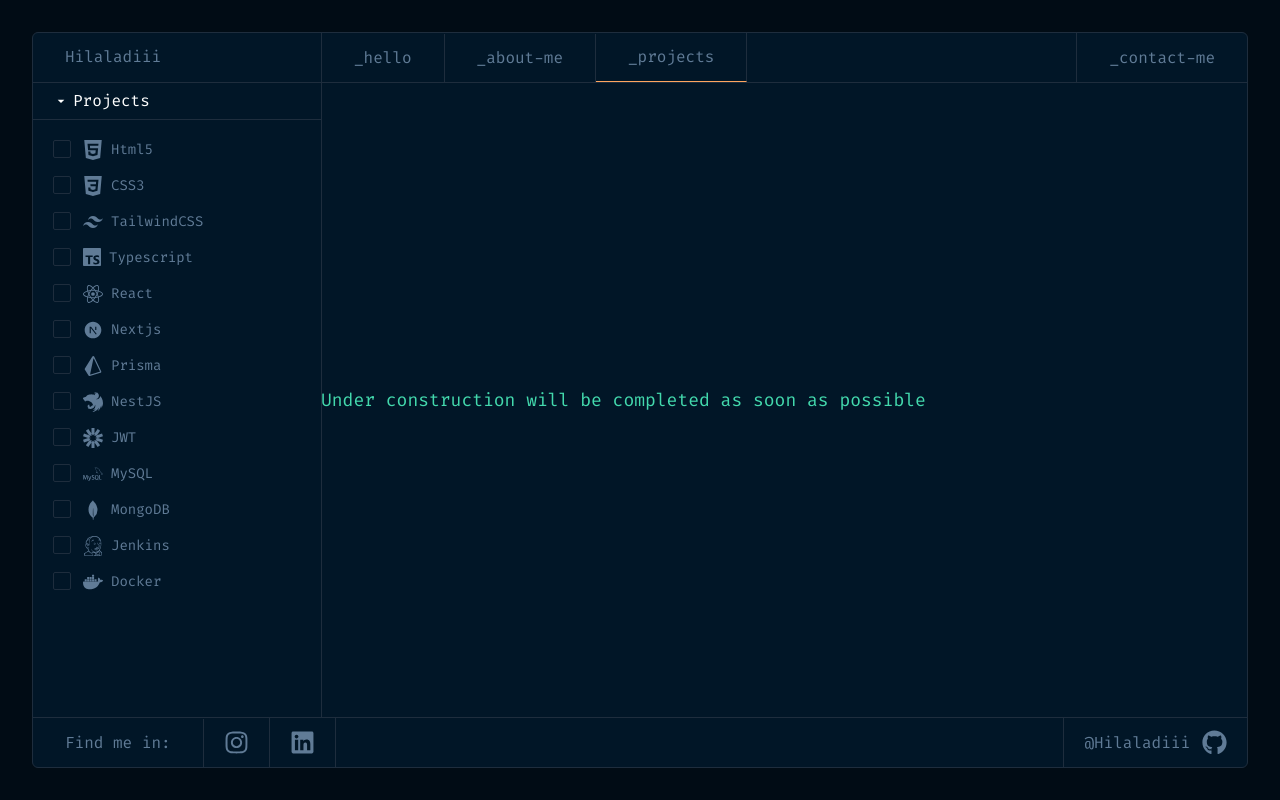
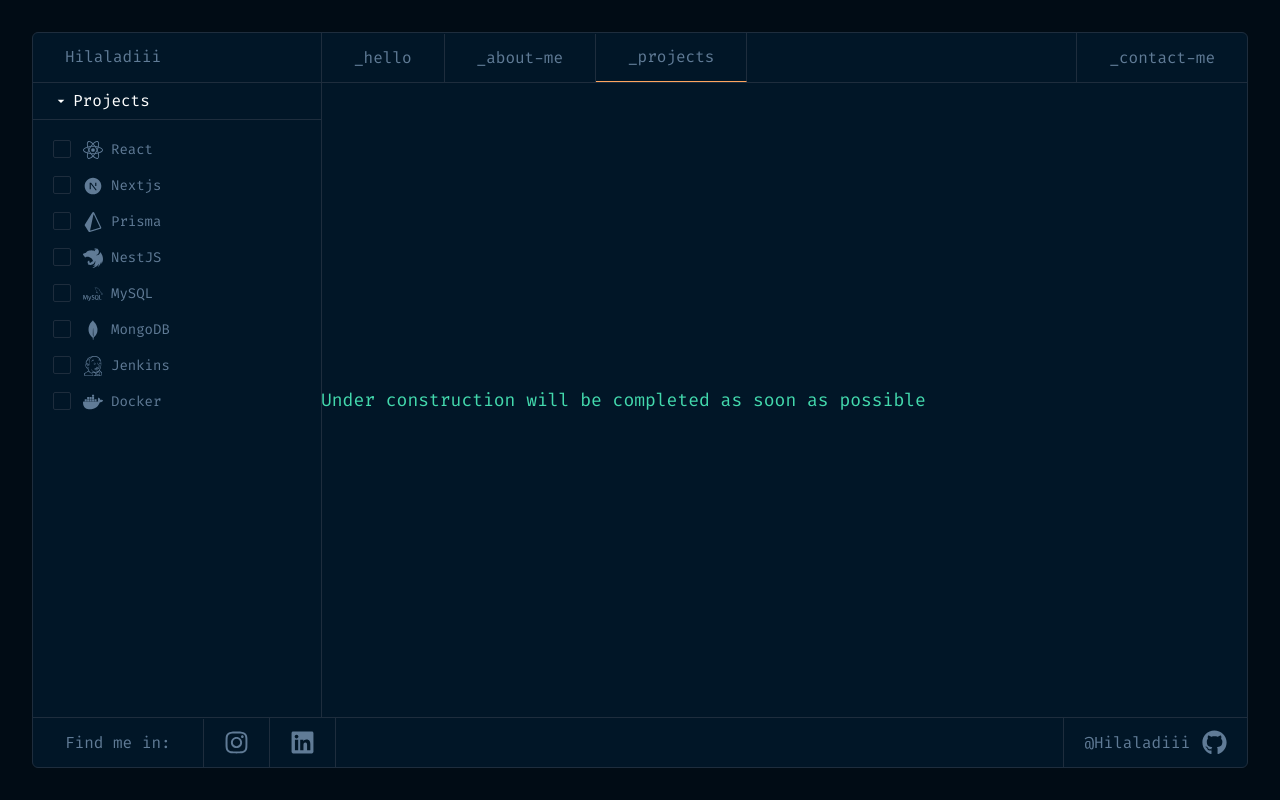
Before and after one commit to Hilaladiii/hilaladiiv2, a Next.js app: page /projects in a window 1280 px wide. Built offline with nearby package versions, Linux system fonts and the light colour scheme.

Commit message:
chore: delete some filter option

```diff
--- a/src/constant/filter-project.tsx
+++ b/src/constant/filter-project.tsx
@@ -1,35 +1,15 @@
 import {
-  SiTypescript,
   SiNestjs,
   SiReact,
-  SiHtml5,
-  SiCss3,
   SiDocker,
   SiPrisma,
   SiMysql,
-  SiJsonwebtokens,
   SiJenkins,
   SiMongodb,
 } from "react-icons/si";
-import { RiNextjsFill, RiTailwindCssFill } from "react-icons/ri";
+import { RiNextjsFill } from "react-icons/ri";
 
 export const FILTER_PROJECT_ITEM = [
-  {
-    icon: <SiHtml5 size={20} />,
-    name: "Html5",
-  },
-  {
-    icon: <SiCss3 size={20} />,
-    name: "CSS3",
-  },
-  {
-    icon: <RiTailwindCssFill size={20} />,
-    name: "TailwindCSS",
-  },
-  {
-    icon: <SiTypescript size={18} />,
-    name: "Typescript",
-  },
   {
     icon: <SiReact size={20} />,
     name: "React",
@@ -45,10 +25,6 @@ export const FILTER_PROJECT_ITEM = [
   {
     icon: <SiNestjs size={20} />,
     name: "NestJS",
-  },
-  {
-    icon: <SiJsonwebtokens size={20} />,
-    name: "JWT",
   },
   {
     icon: <SiMysql size={20} />,
```
Also changed, not shown: 1 other file (tests, documents, lock files or other folders).
